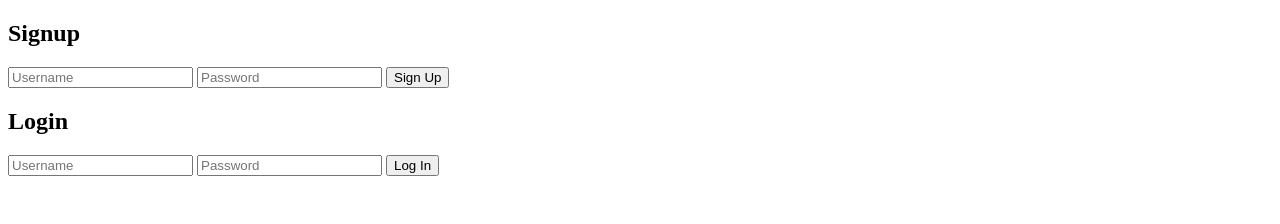
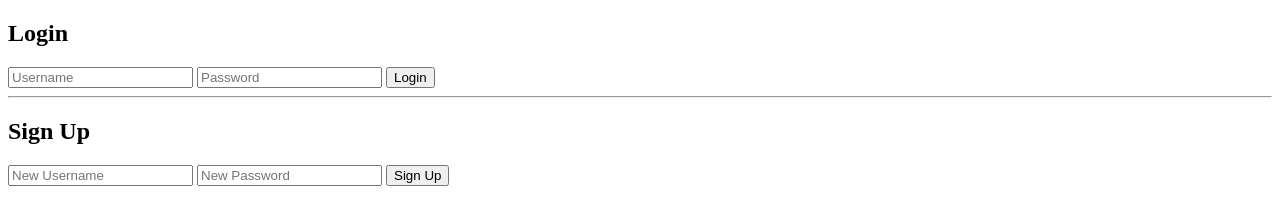
Before and after one commit to Mr-K9/Chat, a plain HTML site: page index.html in a window 1280 px wide. Drawn offline with Linux system fonts and the light colour scheme.

Commit message:
Update index.html

```diff
--- a/index.html
+++ b/index.html
@@ -1,38 +1,30 @@
 <!DOCTYPE html>
 <html>
-<head><title>Local Login | MPM</title></head>
+<head>
+  <title>Login & Signup</title>
+  <link rel="stylesheet" href="style.css">
+</head>
 <body>
-  <h2>Signup</h2>
-  <input id="su-username" placeholder="Username">
-  <input id="su-password" placeholder="Password" type="password">
-  <button onclick="signup()">Sign Up</button>
+  <div class="container">
+    <h2>Login</h2>
+    <form id="loginForm">
+      <input type="text" id="loginUsername" placeholder="Username" required>
+      <input type="password" id="loginPassword" placeholder="Password" required>
+      <button type="submit">Login</button>
+    </form>
 
-  <h2>Login</h2>
-  <input id="li-username" placeholder="Username">
-  <input id="li-password" placeholder="Password" type="password">
-  <button onclick="login()">Log In</button>
+    <hr>
 
-  <script>
-    function signup() {
-      const u = document.getElementById('su-username').value;
-      const p = document.getElementById('su-password').value;
-      let users = JSON.parse(localStorage.getItem('users') || '{}');
-      if (users[u]) return alert('User exists!');
-      users[u] = p;
-      localStorage.setItem('users', JSON.stringify(users));
-      alert('Signup success');
-    }
-    function login() {
-      const u = document.getElementById('li-username').value;
-      const p = document.getElementById('li-password').value;
-      let users = JSON.parse(localStorage.getItem('users') || '{}');
-      if (users[u] && users[u] === p) {
-        localStorage.setItem('loggedInUser', u);
-        alert('Login success');
-      } else {
-        alert('Invalid login');
-      }
-    }
-  </script>
+    <h2>Sign Up</h2>
+    <form id="signupForm">
+      <input type="text" id="signupUsername" placeholder="New Username" required>
+      <input type="password" id="signupPassword" placeholder="New Password" required>
+      <button type="submit">Sign Up</button>
+    </form>
+
+    <p id="message"></p>
+  </div>
+
+  <script src="script.js"></script>
 </body>
 </html>
```
